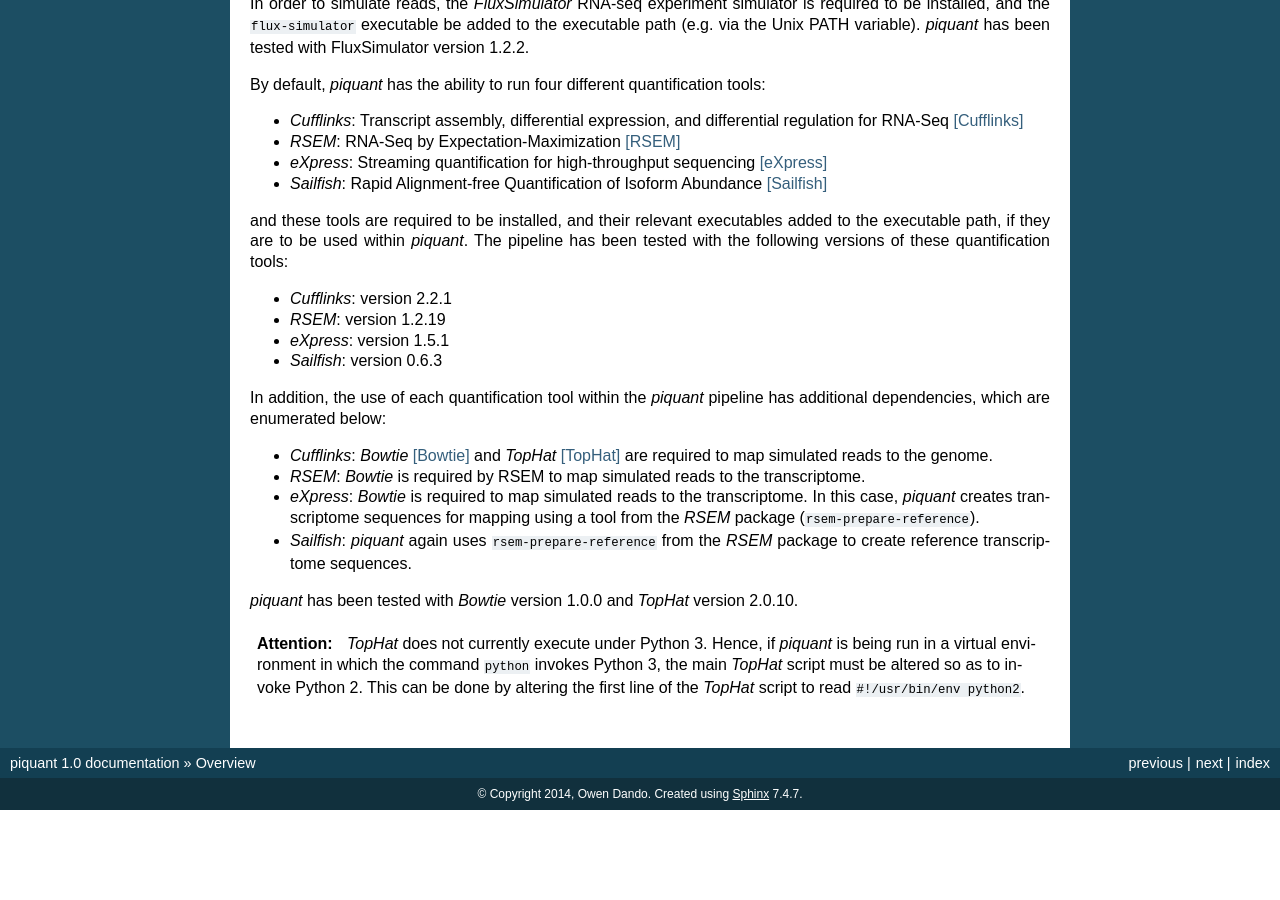
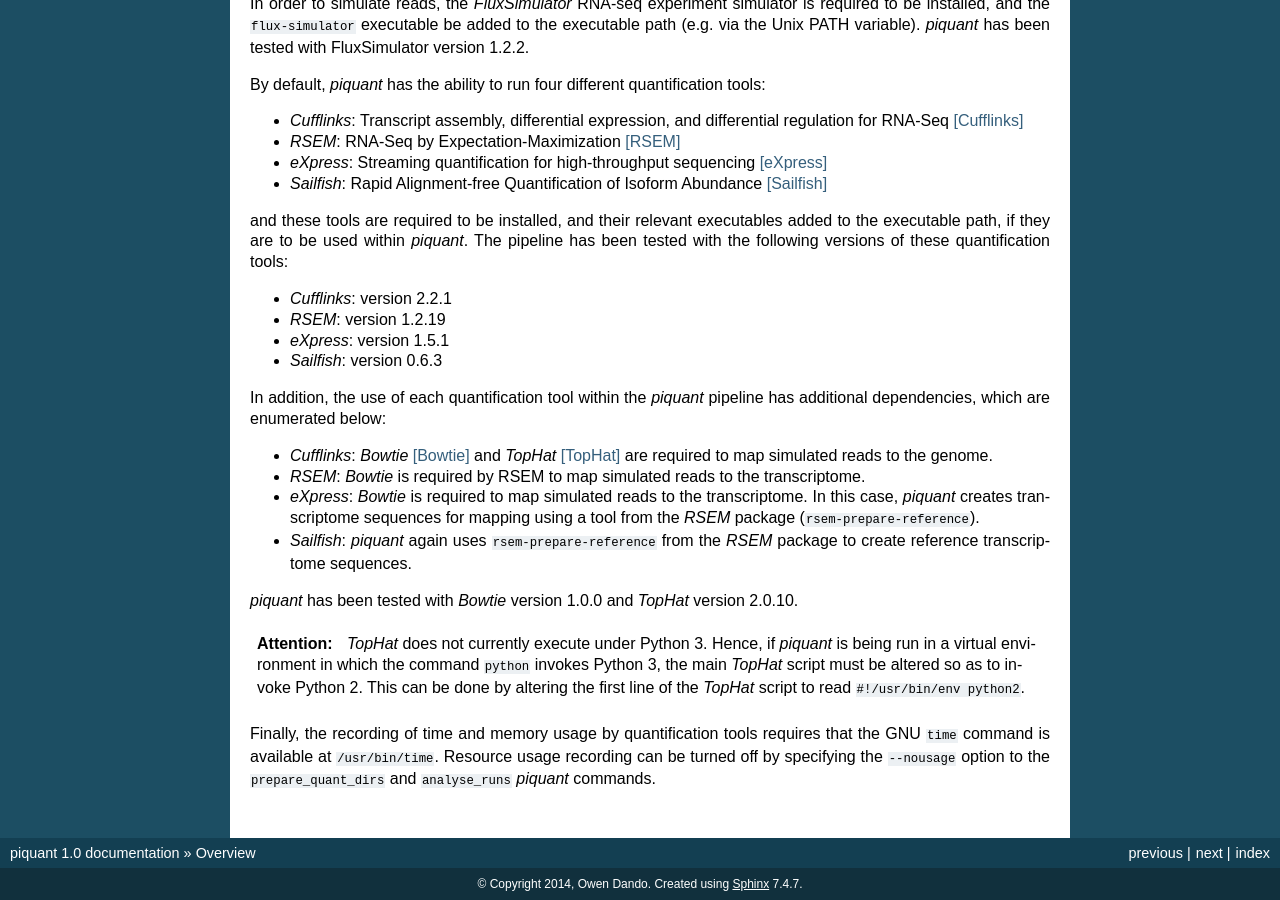
Before and after one commit to lweasel/piquant, a Sphinx documentation site: the page built from docs/overview.rst, in a window 1280 px wide and 900 px high, scrolled down 1572 px. Built offline with Sphinx 7.4.7, drawn with Linux system fonts in a browser that asks for light colours; formulas are drawn with MathJax 3; before the commit the page ends 2382 px from its top, so only the background shows below that.

Commit message:
Note that /usr/bin/time must be available for recording time and mem.

```diff
--- a/docs/overview.rst
+++ b/docs/overview.rst
@@ -75,3 +75,5 @@
 *piquant* has been tested with *Bowtie* version 1.0.0 and *TopHat* version 2.0.10.
 
 .. attention:: *TopHat* does not currently execute under Python 3. Hence, if *piquant* is being run in a virtual environment in which the command ``python`` invokes Python 3, the main *TopHat* script must be altered so as to invoke Python 2. This can be done by altering the first line of the *TopHat* script to read ``#!/usr/bin/env python2``.
+
+Finally, the recording of time and memory usage by quantification tools requires that the GNU ``time`` command is available at ``/usr/bin/time``. Resource usage recording can be turned off by specifying the ``--nousage`` option to the ``prepare_quant_dirs`` and ``analyse_runs`` *piquant* commands.
```
